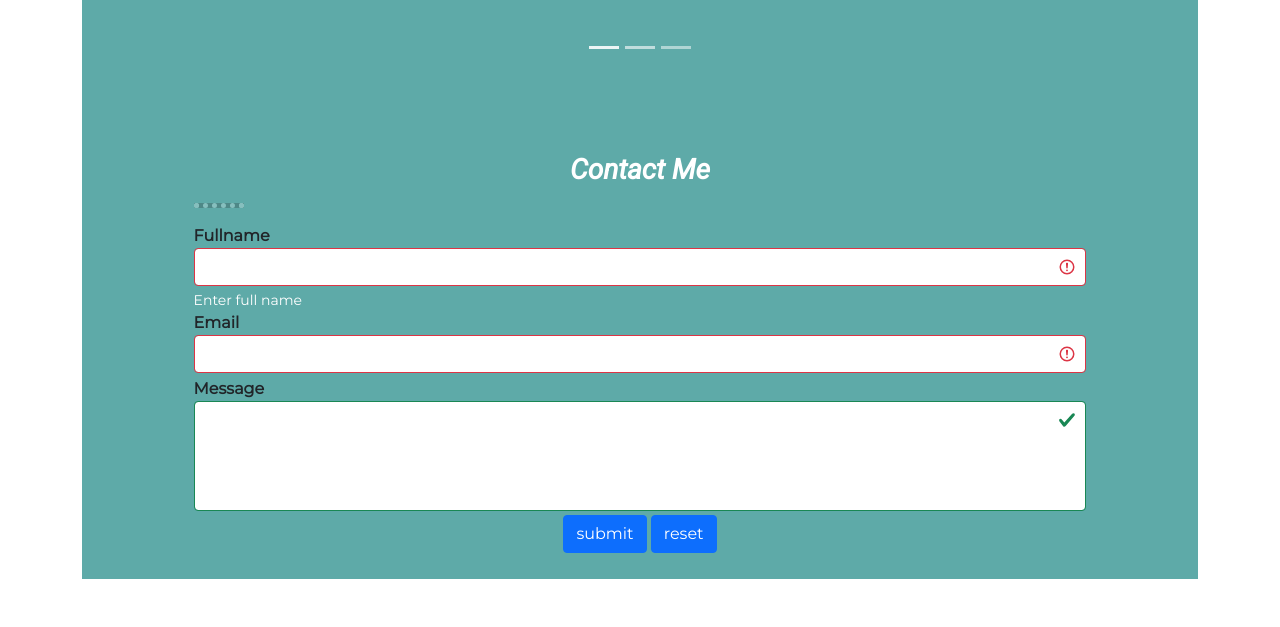
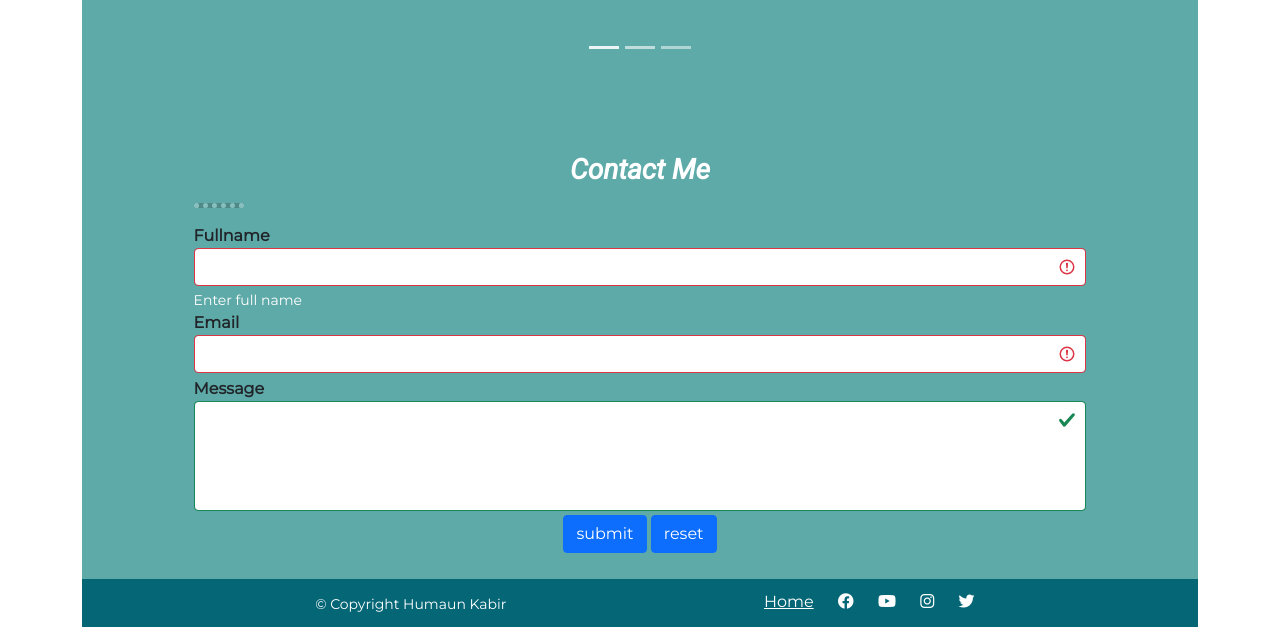
Before and after one commit to humaun-kabir/Bootstrap_Project1, a plain HTML site: page index.html in a window 1280 px wide. Shown: the part 3088-3715 px from the top of the page. Before the commit the page ends 3667 px from the top, so only its background shows below. Drawn offline with nearby package versions, Linux system fonts and the light colour scheme.

Commit message:
footer section

```diff
--- a/index.html
+++ b/index.html
@@ -42,7 +42,7 @@
                         <a class="nav-link text-center text-md-left" href="#about-me">About Me</a>
                       </li>
                       <li class="nav-item">
-                        <a class="nav-link text-center text-md-left" href="tutorial">Tutorials</a>
+                        <a class="nav-link text-center text-md-left" href="#tutorial">Tutorials</a>
                       </li>
                       <li class="nav-item">
                         <a class="nav-link text-center text-md-left" href="#feedback">Feedback</a>
@@ -349,7 +349,19 @@
             </section>
         </main>
         <footer>
+            <div class="row text-white">
+                <div class="col-lg-6 text-center text-lg-left mb-3 mb-lg-0 ">
+                    <p class="small mb-0 mt-1 ">&copy; Copyright Humaun Kabir</p>
+                </div>
+                <div class="col-lg-6 text-center text-lg-right">
+                    <a href="#">Home</a>
+                    <a href="#"><i class="fab fa-facebook"></i></a>
+                    <a href="#"><i class="fab fa-youtube"></i></a>
+                    <a href="#"><i class="fab fa-instagram"></i></a>
+                    <a href="#"><i class="fab fa-twitter"></i></a>
 
+                </div>
+            </div>
         </footer>
     </div>
 
--- a/style.css
+++ b/style.css
@@ -148,3 +148,25 @@ header{
     margin-bottom: 0;
     font-weight: bold;
 }
+
+/* footer starts */
+footer{
+    padding: 1% 10%;
+    background: #056676;
+}
+footer a{
+    color: white;
+    margin: 0 10px;
+}
+footer a:hover{
+    color: black;
+}
+
+@media(max-width:768px){
+    .nav-link{
+        background: rgba(0, 0, 0,0.7 )
+    }
+    .banner-container h1{
+        font-size: 2.5rem;
+    }
+}
```
